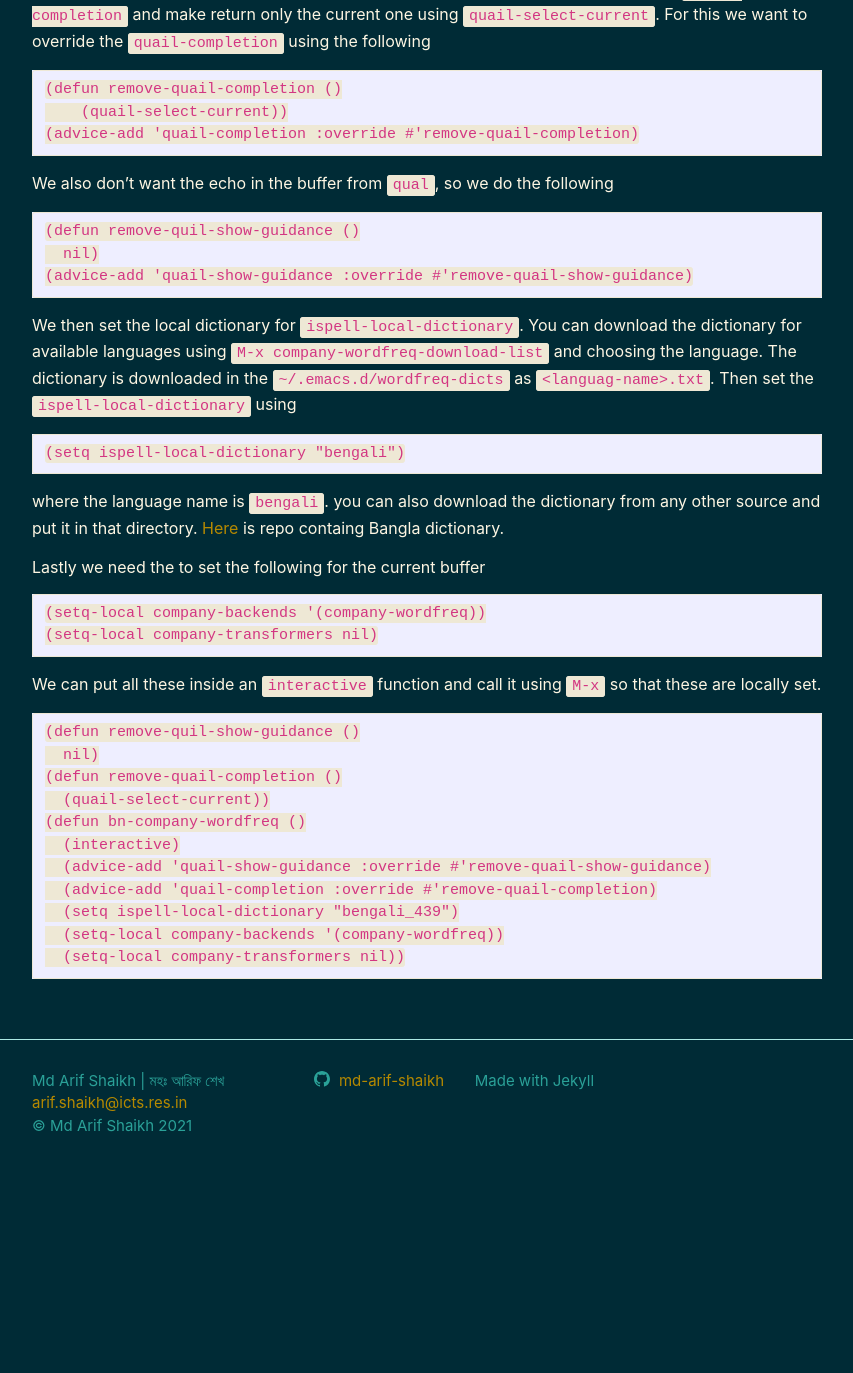
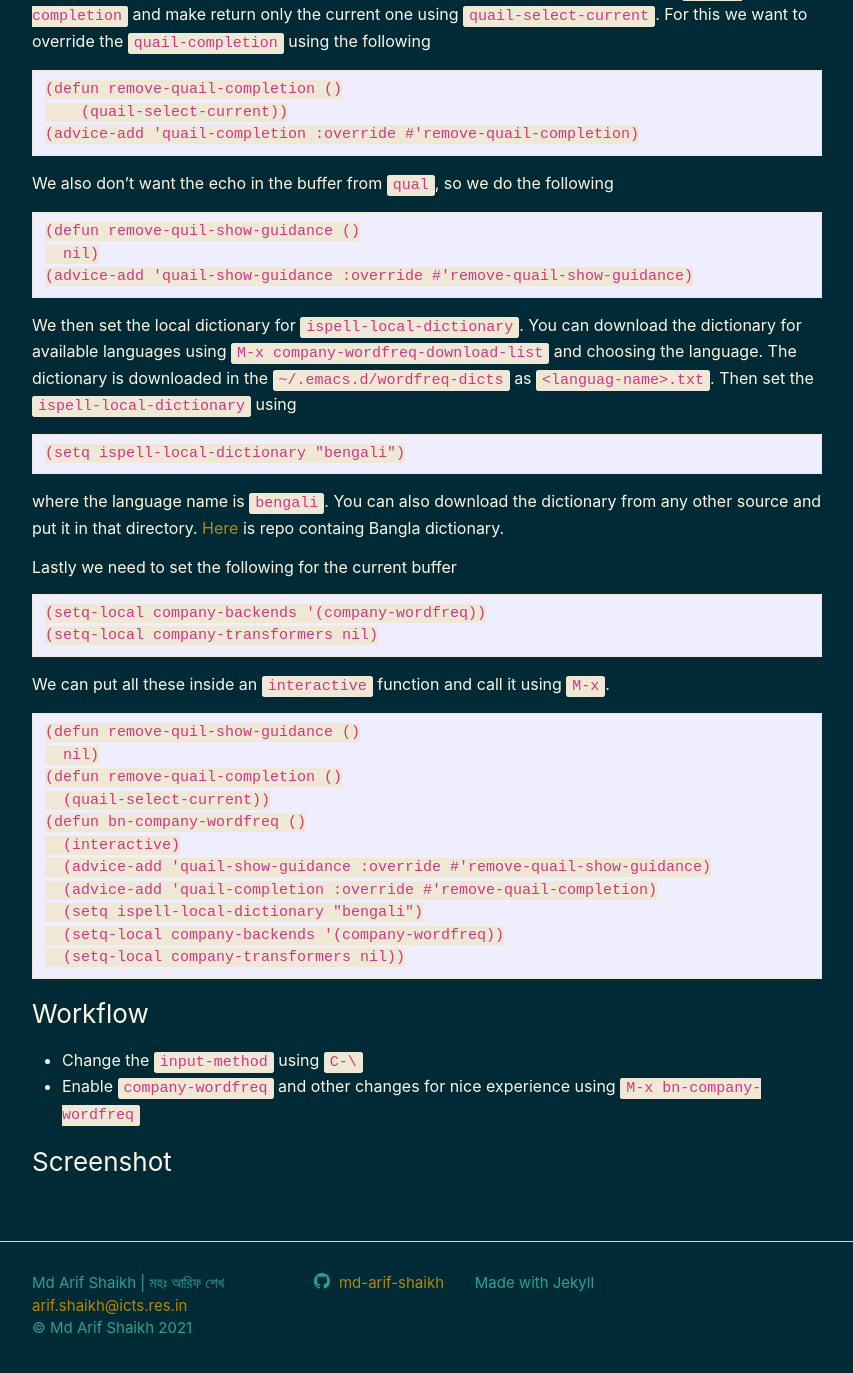
Before and after one commit to md-arif-shaikh/md-arif-shaikh.github.io, a Jekyll site: the page built from _posts/2021-05-27-typing-bangla-in-emacs.md, in a window 1280 px wide and 1400 px high, scrolled down 1067 px. Shown: the top 1373 px of the window, without its empty margins (213-1066 px from the left). Built offline with Jekyll 4.4.1, drawn with Linux system fonts in a browser that asks for light colours; our own code applies the rules of GitHub Pages for plain Markdown files; before the commit the page ends 2264 px from its top, so only the background shows below that.

Commit message:
Update 2021-05-27-typing-bangla-in-emacs.md

````diff
--- a/_posts/2021-05-27-typing-bangla-in-emacs.md
+++ b/_posts/2021-05-27-typing-bangla-in-emacs.md
@@ -47,15 +47,15 @@ using
 ```
 (setq ispell-local-dictionary "bengali")
 ```
-where the language name is `bengali`. you can also download the dictionary from any other source and put it in that directory. [Here](https://github.com/MinhasKamal/BengaliDictionary) is repo containg Bangla dictionary.
+where the language name is `bengali`. You can also download the dictionary from any other source and put it in that directory. [Here](https://github.com/MinhasKamal/BengaliDictionary) is repo containg Bangla dictionary.
 
-Lastly we need the to set the following for the current buffer
+Lastly we need to set the following for the current buffer
 ```
 (setq-local company-backends '(company-wordfreq))
 (setq-local company-transformers nil)
 ```
 
-We can put all these inside an `interactive` function and call it using `M-x` so that these are locally set.
+We can put all these inside an `interactive` function and call it using `M-x`.
 
 ```
 (defun remove-quil-show-guidance ()
@@ -66,7 +66,12 @@ We can put all these inside an `interactive` function and call it using `M-x` so
   (interactive)
   (advice-add 'quail-show-guidance :override #'remove-quail-show-guidance)
   (advice-add 'quail-completion :override #'remove-quail-completion)
-  (setq ispell-local-dictionary "bengali_439")
+  (setq ispell-local-dictionary "bengali")
   (setq-local company-backends '(company-wordfreq))
   (setq-local company-transformers nil))
 ```
+### Workflow
+- Change the `input-method` using `C-\`
+- Enable `company-wordfreq` and other changes for nice experience using `M-x bn-company-wordfreq`
+
+### Screenshot
````
